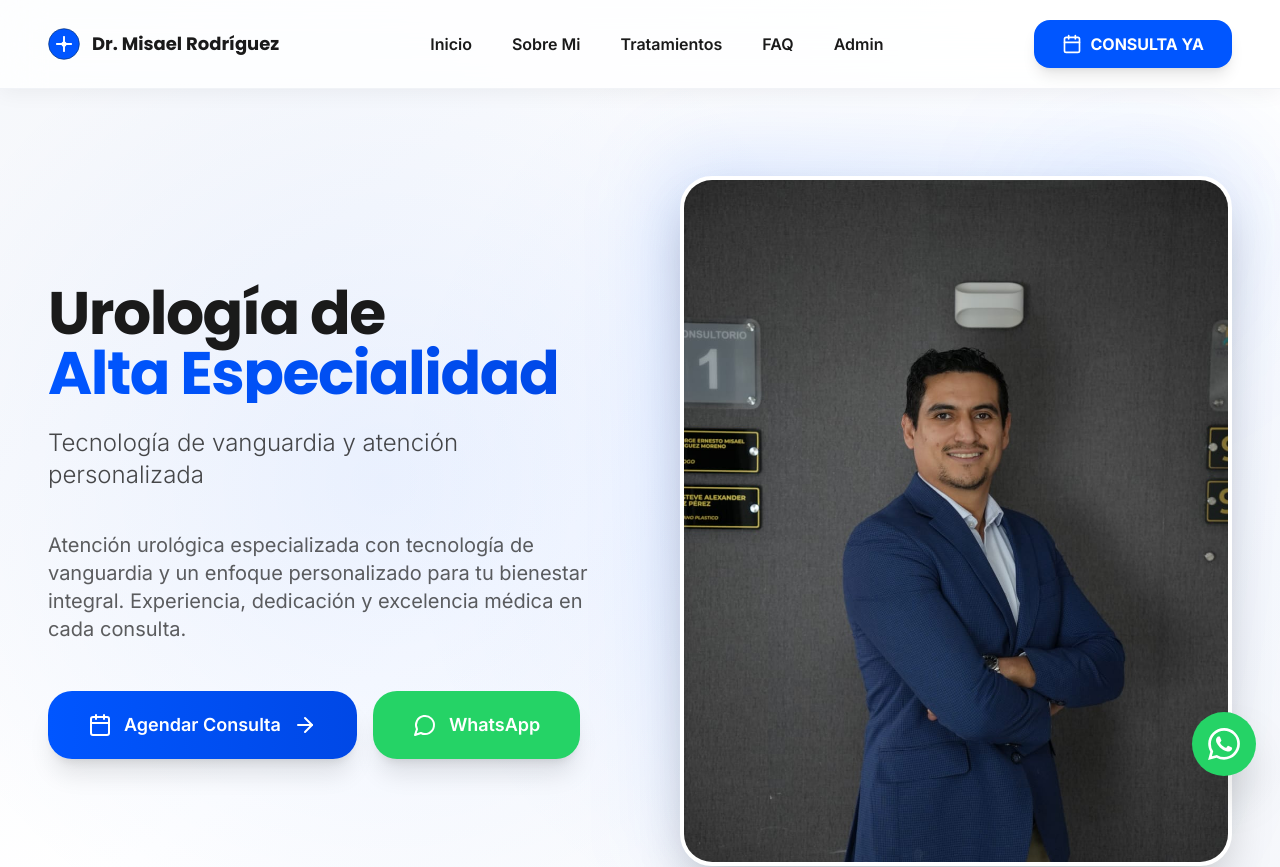
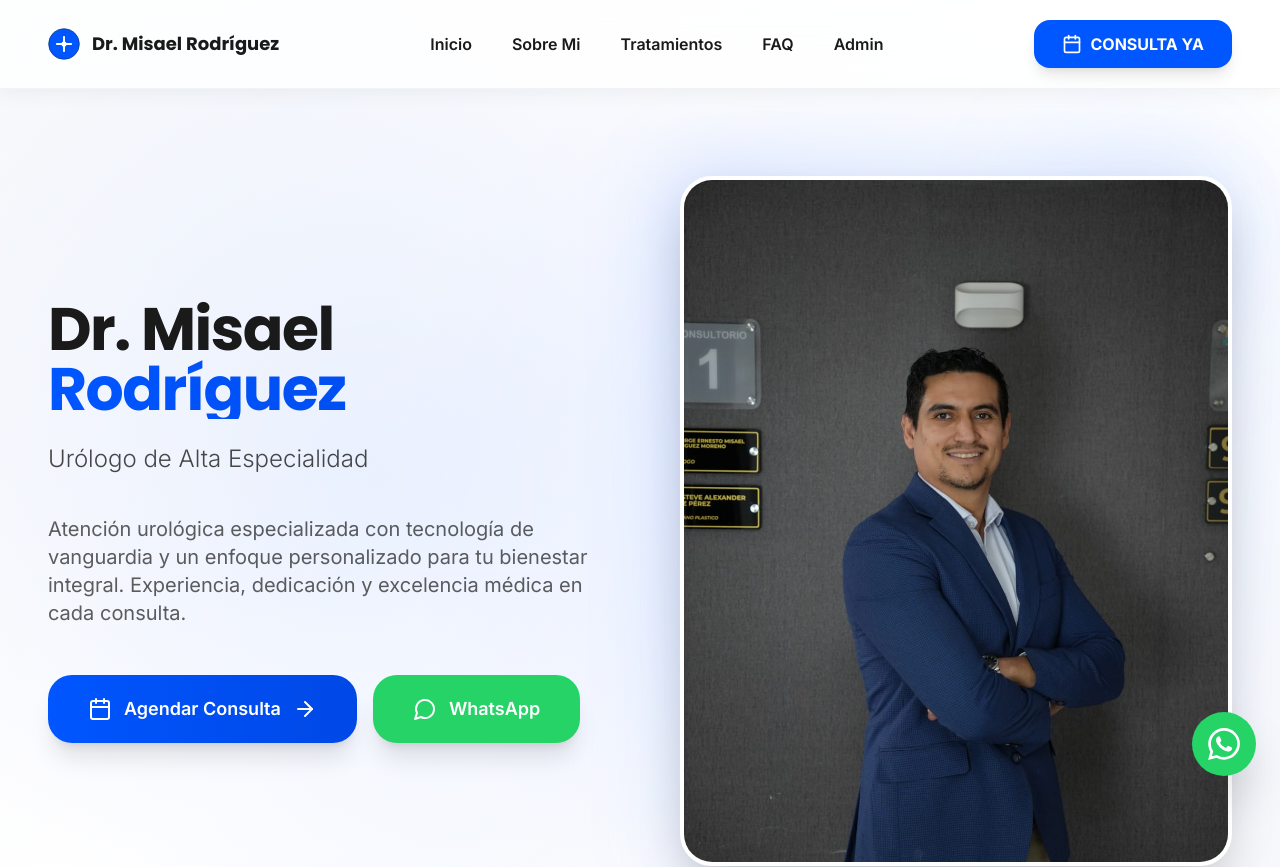
Before and after one commit to duranmtzf-hue/VETSA-CLINIC, a Next.js app: page / in a window 1280 px wide. Shown: the top 867 px of the page. Built offline with nearby package versions, Linux system fonts and the light colour scheme.

Commit message:
Cambiar título principal a nombre del doctor

```diff
--- a/app/page.tsx
+++ b/app/page.tsx
@@ -45,9 +45,9 @@ export default function Home() {
                   className="text-5xl md:text-6xl lg:text-6xl xl:text-6xl 2xl:text-7xl font-bold text-[#1A1A1A] leading-[1.2] tracking-tight"
                   style={{ fontFamily: 'Poppins, sans-serif', wordBreak: 'keep-all' }}
                 >
-                  <span className="block">Urología de</span>
+                  <span className="block">Dr. Misael</span>
                   <span className="block bg-gradient-to-r from-[#0056FF] to-[#0048E6] bg-clip-text text-transparent overflow-visible">
-                    Alta Especialidad
+                    Rodríguez
                   </span>
                 </motion.h1>
 
@@ -58,7 +58,7 @@ export default function Home() {
                   className="text-xl md:text-2xl lg:text-2xl font-light text-[#1A1A1A]/80 leading-relaxed"
                   style={{ fontFamily: 'Inter, sans-serif' }}
                 >
-                  Tecnología de vanguardia y atención personalizada
+                  Urólogo de Alta Especialidad
                 </motion.p>
               </div>
 
```
